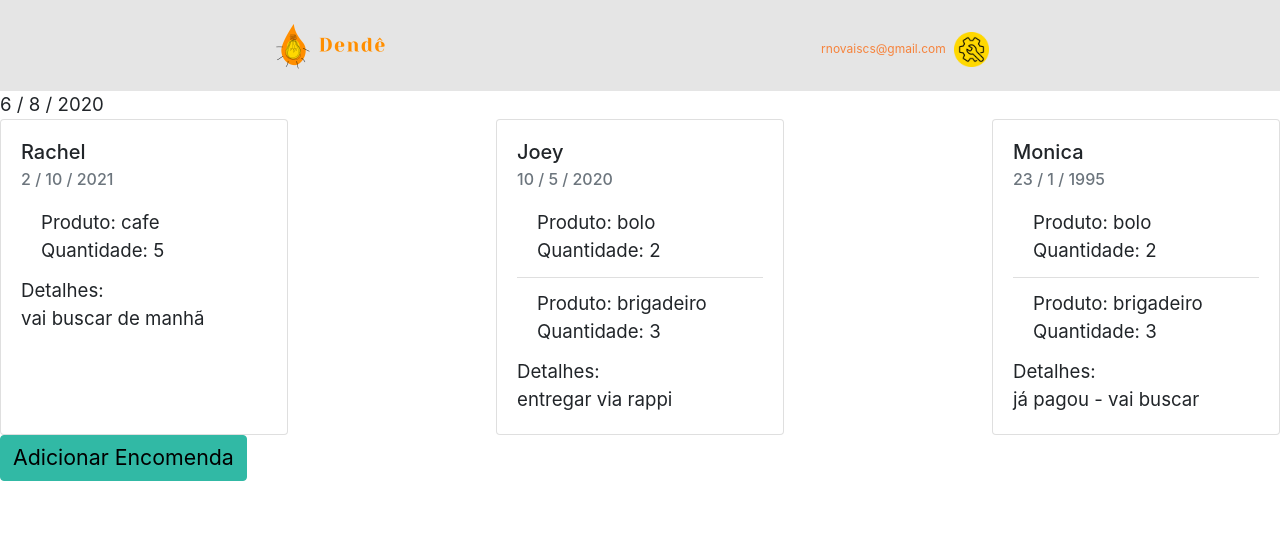
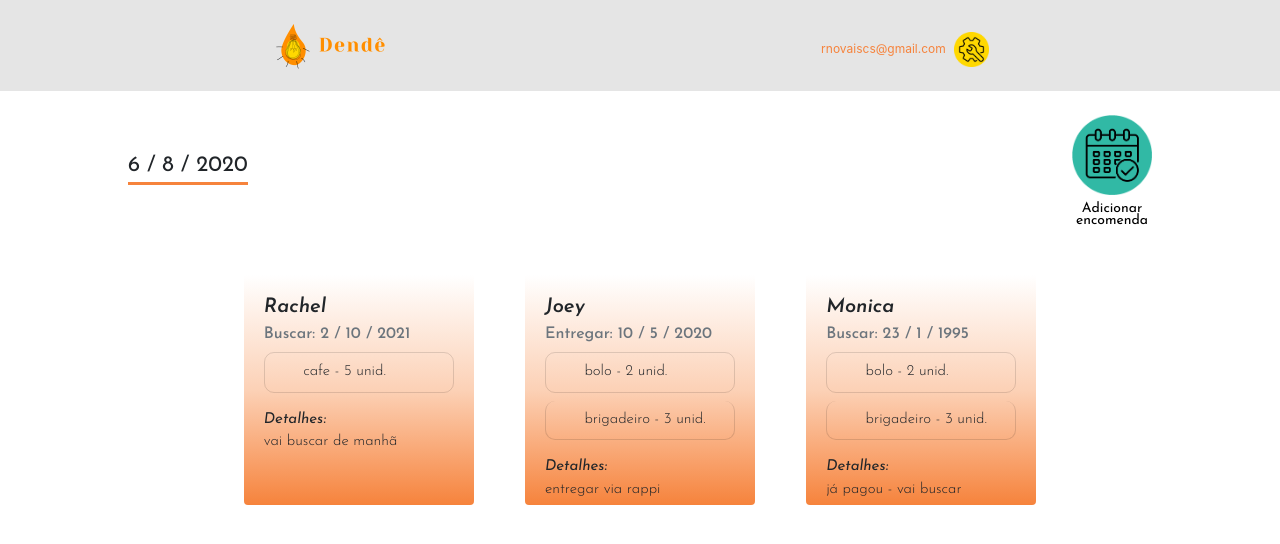
Before and after one commit to renatanovais/dende, a React (Create React App) app in the folder dende-megahack/: page /encomendas in a window 1280 px wide. Shown: the top 544 px of the page. Built offline with nearby package versions, Linux system fonts and the light colour scheme.

Commit message:
css calendário - alterações no bottão e texto do card

```diff
--- a/dende-megahack/public/index.html
+++ b/dende-megahack/public/index.html
@@ -9,6 +9,7 @@
       name="description"
       content="Web site created using create-react-app"
     />
+    <link href="https://fonts.googleapis.com/css2?family=Josefin+Sans:ital,wght@0,100;0,200;0,300;0,400;0,500;0,600;0,700;1,100;1,200;1,300;1,400;1,500;1,600;1,700&display=swap" rel="stylesheet">
     <link rel="apple-touch-icon" href="%PUBLIC_URL%/logo192.png" />
     <!--
       manifest.json provides metadata used when your web app is installed on a
--- a/dende-megahack/src/App.css
+++ b/dende-megahack/src/App.css
@@ -158,6 +158,7 @@ h1, h2 {
   --verde-dois-dende: #61c190;
   --amarelo-dende: #ffd800;
   --cinza-claro: #e5e5e5;
+  --laranja-dende-transparent: #fcd1b6;
 }
 
 a {
@@ -356,11 +357,106 @@ h1, h2 {
 
 /* FIM PAG HOME */
 
+/* CSS AGENDA DE ENCOMENDAS */
+.info-calendar {
+  align-items: center;
+  display: flex;
+  font-family: 'Josefin Sans', sans-serif;
+  justify-content: space-between;
+  padding: 1vh 8vw 2vh;
+}
+
+.info-calendar .calendar-date {
+  border-bottom: 3px solid var(--laranja-dende);
+}
+
+.info-calendar .add-button-calendar {
+  align-items: center;
+  display: flex;
+  flex-direction: column;
+  justify-content: center;
+  margin: 0;
+  padding-top: 1vh;
+}
+
+.info-calendar .add-button-calendar img {
+  height: 8vh;
+}
+
+.info-calendar .add-button-calendar p {
+  font-size: 12px;
+  line-height: 12px;
+  margin-bottom: 0;
+  padding-top: 1vh;
+  text-align: center;
+}
+
 .calendar-grid {
   display: flex;
-  justify-content: space-between;
   flex-wrap: wrap;
+  justify-content: center;
+  margin: 2vh auto;
+  max-width: 90%;
 }
+
+.calendar-card {
+  background-image: linear-gradient(transparent, var(--laranja-dende-transparent), var(--laranja-dende));
+  border: none;
+  font-family: 'Josefin Sans', sans-serif;
+  font-size: 15px;
+  height: 230px;
+  margin: 2vh 2vw;
+  width: 230px;
+}
+
+.calendar-card .client-name {
+  font-style: italic;
+  font-weight: 600;
+}
+
+.calendar-card .list-item {
+  background: none;
+  border-radius: 10px;
+  font-weight: 300;
+  margin-bottom: 1vh;
+  padding: 1vh 1vw 1vh 5vw;
+}
+
+.calendar-card .order-details p {
+  font-weight: 400;
+  font-style: italic;
+  margin: 2vh 0 0;
+}
+
+.calendar-card .order-details span {
+  font-weight: 300;
+  margin: 0;
+  padding: 0;
+}
+
+@media (min-width: 700px) {
+  .info-calendar {
+    padding: 2vh 10vw 2vh;
+  }
+
+  .info-calendar .calendar-date {
+    font-size: 22px;
+  }
+
+  .info-calendar .add-button-calendar img {
+    height: 10vh;
+  }
+
+  .info-calendar .add-button-calendar p {
+    font-size: 14px;
+  }
+
+  .calendar-card .list-item {
+    padding: 1vh 1vw 1vh 3vw;
+  }
+}
+
+/* FIM CALENDARIO DE ENCOMENDAS */
 
 .label-form {
   margin: 2vh 0 0;
--- a/dende-megahack/src/components/GridCalendar.jsx
+++ b/dende-megahack/src/components/GridCalendar.jsx
@@ -7,16 +7,16 @@ export default function GridCalendar(props) {
   const { order } = props;
   const dateFormat = order.dueDate.split('-').map((num) => Number(num));
   return (
-    <Card style={{ width: '18rem'}}>
+    <Card className="calendar-card">
       <Card.Body>
-        <Card.Title>{order.client}</Card.Title>
-        <Card.Subtitle className="mb-2 text-muted">{`${dateFormat[2]} / ${dateFormat[1]} / ${dateFormat[0]}`}</Card.Subtitle>
-        <ListGroup className="list-group-flush">
-          {order.products.map((product) => <ListGroupItem>Produto: {product.product}<br/> Quantidade: {product.quantity}</ListGroupItem>)}
-        </ListGroup>
-        <Card.Text>
-          Detalhes:<br/>
-          {order.details}
+        <Card.Title className="client-name">{order.client}</Card.Title>
+        <Card.Subtitle className="mb-2 text-muted">{`${order.delivery}: ${dateFormat[2]} / ${dateFormat[1]} / ${dateFormat[0]}`}</Card.Subtitle>
+        {/* <ListGroup className="list-group-flush"> */}
+          {order.products.map((product) => <ListGroupItem className="list-item">{product.product} - {product.quantity} unid.</ListGroupItem>)}
+        {/* </ListGroup> */}
+        <Card.Text className="order-details">
+          <p>Detalhes:</p>
+          <span>{order.details}</span>
         </Card.Text>
       </Card.Body>
     </Card>
--- a/dende-megahack/src/pages/encomendas/Calendar.js
+++ b/dende-megahack/src/pages/encomendas/Calendar.js
@@ -1,9 +1,10 @@
 import React from 'react';
-import Button from 'react-bootstrap/Button';
+import { connect } from 'react-redux';
+import { Link } from 'react-router-dom';
 import Header from '../../components/Header';
 import GridCalendar from '../../components/GridCalendar';
-import { Link } from 'react-router-dom';
-import { connect } from 'react-redux';
+import addEncomenda from '../../images/icons/new-event-icon.png';
+
 
 function Calendar(props) {
   const { orders } = props;
@@ -15,15 +16,18 @@ function Calendar(props) {
   return (
     <div>
       <Header />
-      <div>{actualDay} / {actualMonth} / {actualYear} </div>
+      <div className="info-calendar">
+        <div className="calendar-date">
+          {actualDay} / {actualMonth} / {actualYear}
+        </div>
+        <Link className="add-button-calendar" to="/encomendas/add">
+          <img alt="Add encomenda" src={addEncomenda} />
+          <p>Adicionar <br/> encomenda</p>
+        </Link>
+      </div>
       <div className="calendar-grid">
       {orders.length > 0 ? orders.map((order) => <GridCalendar order={order} />) : <p>Não há encomendas</p>}
       </div>
-      <Link to="/encomendas/add">
-        <Button className="button-verde">
-          Adicionar Encomenda
-        </Button>
-      </Link>
     </div>
   )
 };
@@ -32,4 +36,4 @@ const mapStateToProps = (state) => ({
   orders: state.orderReducer.orders,
 })
 
-export default connect(mapStateToProps)(Calendar)
+export default connect(mapStateToProps)(Calendar);
```
